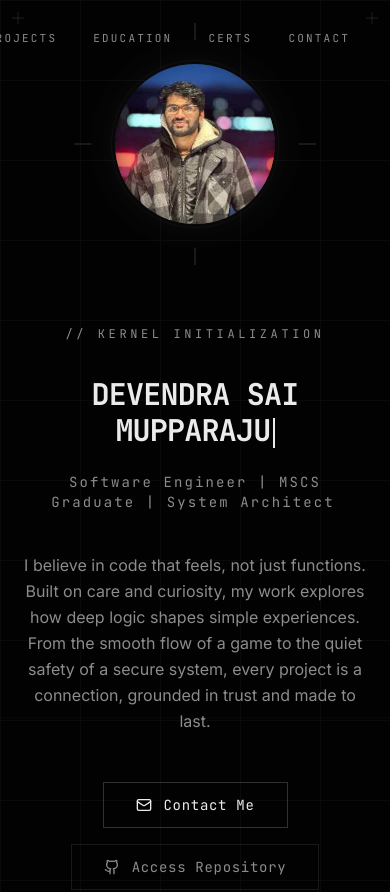
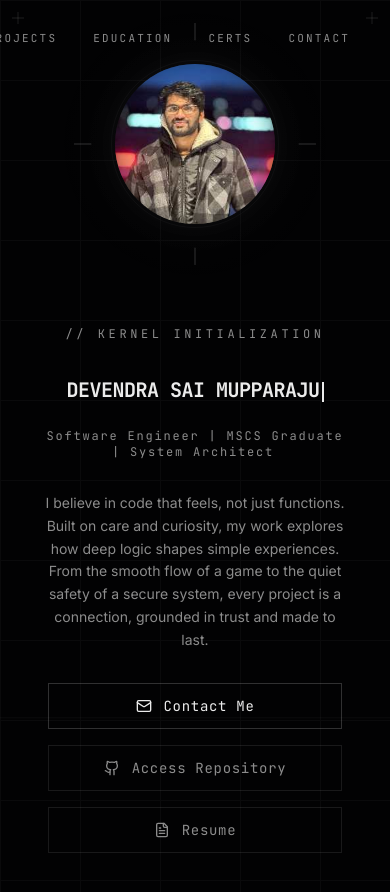
Before and after one commit to devendrasaim/devendrasaim.github.io, a Next.js app: page / in a window 390 px wide. Shown: the top 892 px of the page. Built offline with nearby package versions, Linux system fonts and the light colour scheme.

Commit message:
Optimize for mobile

```diff
--- a/components/certifications-section.tsx
+++ b/components/certifications-section.tsx
@@ -76,10 +76,13 @@ export function CertificationsSection() {
 
         {/* Stacked Cards Container */}
         <div className="w-full flex justify-center py-10">
-            {/* The group class allows us to detect hover on the container */}
-            <div className="group flex flex-col md:flex-row items-center justify-center relative w-full max-w-4xl h-[400px] md:h-[200px]">
+            {/*
+                Mobile: Simple vertical stack with gap
+                Desktop: Horizontal overlapping stack requiring hover interaction
+            */}
+            <div className="group flex flex-col md:flex-row items-center justify-center relative w-full max-w-4xl gap-4 md:gap-0 md:h-[200px]">
                 {certifications.map((cert, index) => {
-                    const offset = index * 40; // Default overlap offset
+                    const offset = index * 40;
 
                     return (
                         <motion.a
@@ -87,48 +90,36 @@ export function CertificationsSection() {
                             target="_blank"
                             rel="noopener noreferrer"
                             key={cert.id}
-                            // Initial stacked state
+                            // Initial state: Mobile (static) vs Desktop (stacked)
                             initial={{
-                                x: offset - (certifications.length * 20), // Center the stack roughly
-                                marginLeft: -100, // Negative margin creates overlap
-                                rotate: index % 2 === 0 ? -2 : 2, // Slight rotation for natural feel
-                                zIndex: index
+                                opacity: 1,
+                                y: 0
                             }}
-                            // Animate to spread state on hover of the PARENT container (.group)
-                            variants={{
-                                stacked: {
-                                     x: 0,
-                                     marginLeft: -120, // Keep overlapping
-                                     rotate: (index % 2 === 0 ? -3 : 3) + index, // Fan out slightly
-                                     scale: 0.95
-                                },
-                                // When container is hovered, spread them out
-                                expanded: {
-                                    x: 0,
-                                    marginLeft: 20, // Add gap
-                                    rotate: 0,
-                                    scale: 1,
-                                    transition: { type: "spring", stiffness: 200, damping: 20 }
-                                }
-                            }}
+                            // We only use variants for Desktop hover effects manually here to avoid complex media query logic in variants
+                            whileHover="hover"
 
                             className={`
-                                relative w-[280px] h-[160px] md:h-[180px] flex-shrink-0
+                                relative flex-shrink-0
+                                w-full md:w-[280px] h-[160px] md:h-[180px]
                                 rounded-lg border overflow-hidden p-6 flex flex-col justify-between
                                 transition-all duration-500 ease-out cursor-pointer group/card
                                 ${accentMap[cert.color as keyof typeof accentMap]}
 
-                                /* Default State (Stacked) via CSS transforms to act as backup/base */
-                                md:-ml-[140px] first:ml-0
+                                /* DESKTOP STYLES (md:) */
+                                md:absolute md:top-0 md:bg-background/95 md:backdrop-blur-sm
 
-                                /* Hover State (Expanded) */
-                                group-hover:!ml-4 group-hover:rotate-0 group-hover:scale-100 group-hover:!translate-x-0
+                                /* Desktop Default Stacked State (via CSS for stability) */
+                                md:[transform:var(--stack-transform)] md:ml-[var(--stack-margin)] md:z-[var(--stack-z)]
+
+                                /* Desktop Hover State (via group-hover on parent) */
+                                md:group-hover:!ml-4 md:group-hover:!translate-y-0 md:group-hover:!translate-x-0 md:group-hover:!rotate-0 md:group-hover:!scale-100 md:group-hover:relative md:group-hover:inset-auto
                             `}
                             style={{
-                                // Inline styles for the "fan" effect when not hovered
-                                transform: `rotate(${(index - 1.5) * 5}deg) translateY(${Math.abs(index - 1.5) * 10}px)`,
-                                zIndex: index
-                            }}
+                                // Custom properties for the stacked state on desktop
+                                "--stack-transform": `rotate(${(index - 1.5) * 5}deg) translateY(${Math.abs(index - 1.5) * 10}px)`,
+                                "--stack-margin": `${index === 0 ? 0 : -140}px`,
+                                "--stack-z": index,
+                            } as React.CSSProperties}
                         >
                             {/* Background Image Preview */}
                             {cert.image && (
--- a/components/hero-section.tsx
+++ b/components/hero-section.tsx
@@ -61,7 +61,7 @@ export function HeroSection() {
         </motion.div>
 
         {/* Name */}
-        <h1 className="font-mono text-3xl md:text-5xl lg:text-6xl font-bold tracking-tight mb-6 text-foreground">
+        <h1 className="font-mono text-xl sm:text-3xl md:text-5xl lg:text-6xl font-bold tracking-tight mb-6 text-foreground break-words">
           <Typewriter
             text="DEVENDRA SAI MUPPARAJU"
             speed={60}
@@ -75,9 +75,9 @@ export function HeroSection() {
             initial={{ opacity: 0 }}
             animate={{ opacity: 1 }}
             transition={{ duration: 0.3 }}
-            className="mb-10"
+            className="mb-8 md:mb-10 px-4"
           >
-            <p className="font-mono text-sm md:text-base tracking-[0.15em] text-muted-foreground">
+            <p className="font-mono text-xs sm:text-sm md:text-base tracking-[0.15em] text-muted-foreground">
               <Typewriter
                 text="Software Engineer | MSCS Graduate | System Architect"
                 speed={30}
@@ -93,7 +93,7 @@ export function HeroSection() {
             initial={{ opacity: 0, y: 10 }}
             animate={{ opacity: 1, y: 0 }}
             transition={{ duration: 0.8, delay: 0.2 }}
-            className="font-sans text-base md:text-lg leading-relaxed text-muted-foreground max-w-2xl mx-auto mb-12"
+            className="font-sans text-sm sm:text-base md:text-lg leading-relaxed text-muted-foreground max-w-2xl mx-auto mb-8 md:mb-12 px-4"
           >
             I believe in code that feels, not just functions. Built on care and
             curiosity, my work explores how deep logic shapes simple experiences.
@@ -109,11 +109,11 @@ export function HeroSection() {
             initial={{ opacity: 0, y: 10 }}
             animate={{ opacity: 1, y: 0 }}
             transition={{ duration: 0.6, delay: 0.6 }}
-            className="flex flex-col sm:flex-row items-center justify-center gap-4"
+            className="flex flex-col sm:flex-row items-center justify-center gap-4 w-full px-6 md:px-0"
           >
             <a
               href="mailto:mdevendrasai9@gmail.com"
-              className="group relative inline-flex items-center gap-3 border border-foreground/20 px-8 py-3 font-mono text-sm tracking-wider text-foreground transition-all hover:border-foreground hover:bg-foreground hover:text-background"
+              className="w-full sm:w-auto group relative inline-flex items-center justify-center gap-3 border border-foreground/20 px-8 py-3 font-mono text-sm tracking-wider text-foreground transition-all hover:border-foreground hover:bg-foreground hover:text-background"
             >
               <Mail className="h-4 w-4" />
               Contact Me
@@ -122,7 +122,7 @@ export function HeroSection() {
               href="https://github.com/devendrasaim"
               target="_blank"
               rel="noopener noreferrer"
-              className="group relative inline-flex items-center gap-3 border border-foreground/10 px-8 py-3 font-mono text-sm tracking-wider text-muted-foreground transition-all hover:border-foreground/30 hover:text-foreground"
+              className="w-full sm:w-auto group relative inline-flex items-center justify-center gap-3 border border-foreground/10 px-8 py-3 font-mono text-sm tracking-wider text-muted-foreground transition-all hover:border-foreground/30 hover:text-foreground"
             >
               <Github className="h-4 w-4" />
               Access Repository
@@ -131,7 +131,7 @@ export function HeroSection() {
               href="/docs/Resume.pdf?v=updated"
               target="_blank"
               rel="noopener noreferrer"
-              className="group relative inline-flex items-center gap-3 border border-foreground/10 px-8 py-3 font-mono text-sm tracking-wider text-muted-foreground transition-all hover:border-foreground/30 hover:text-foreground"
+              className="w-full sm:w-auto group relative inline-flex items-center justify-center gap-3 border border-foreground/10 px-8 py-3 font-mono text-sm tracking-wider text-muted-foreground transition-all hover:border-foreground/30 hover:text-foreground"
             >
               <FileIcon className="h-4 w-4" />
               Resume
```
